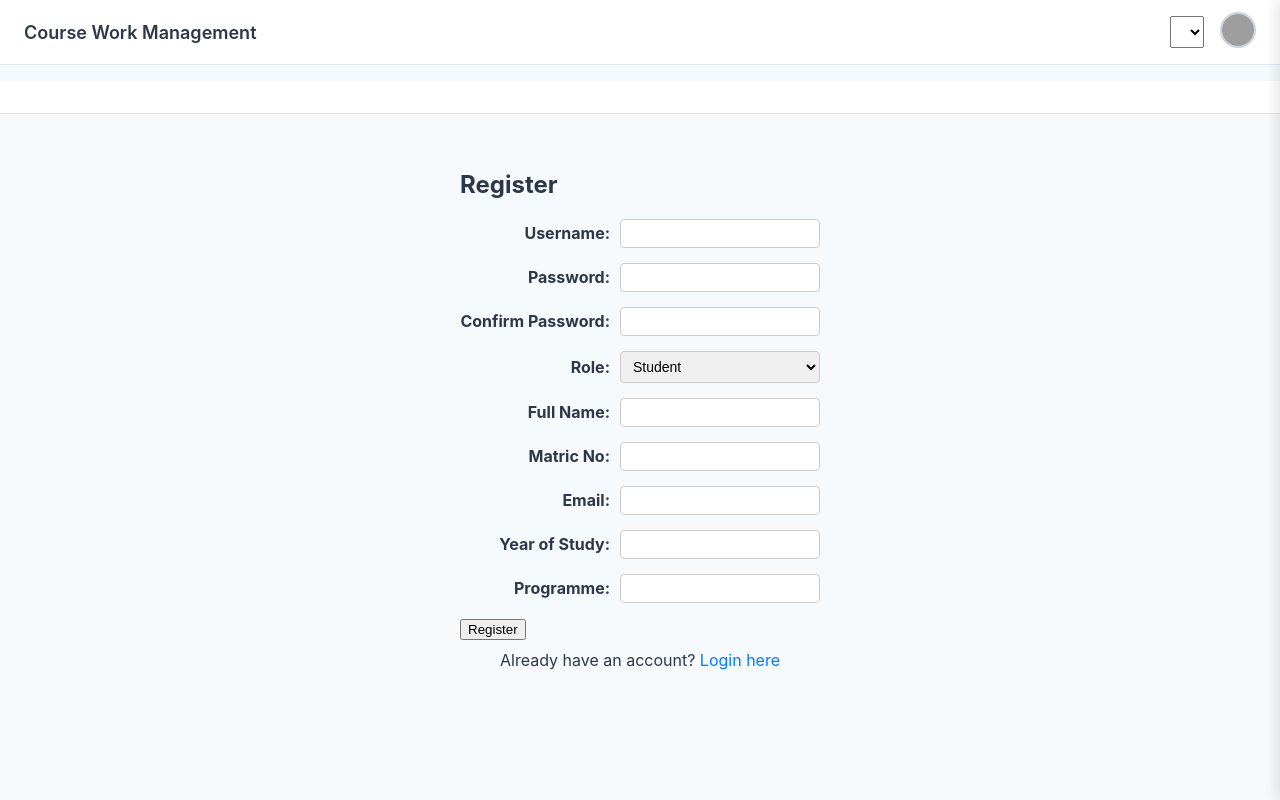
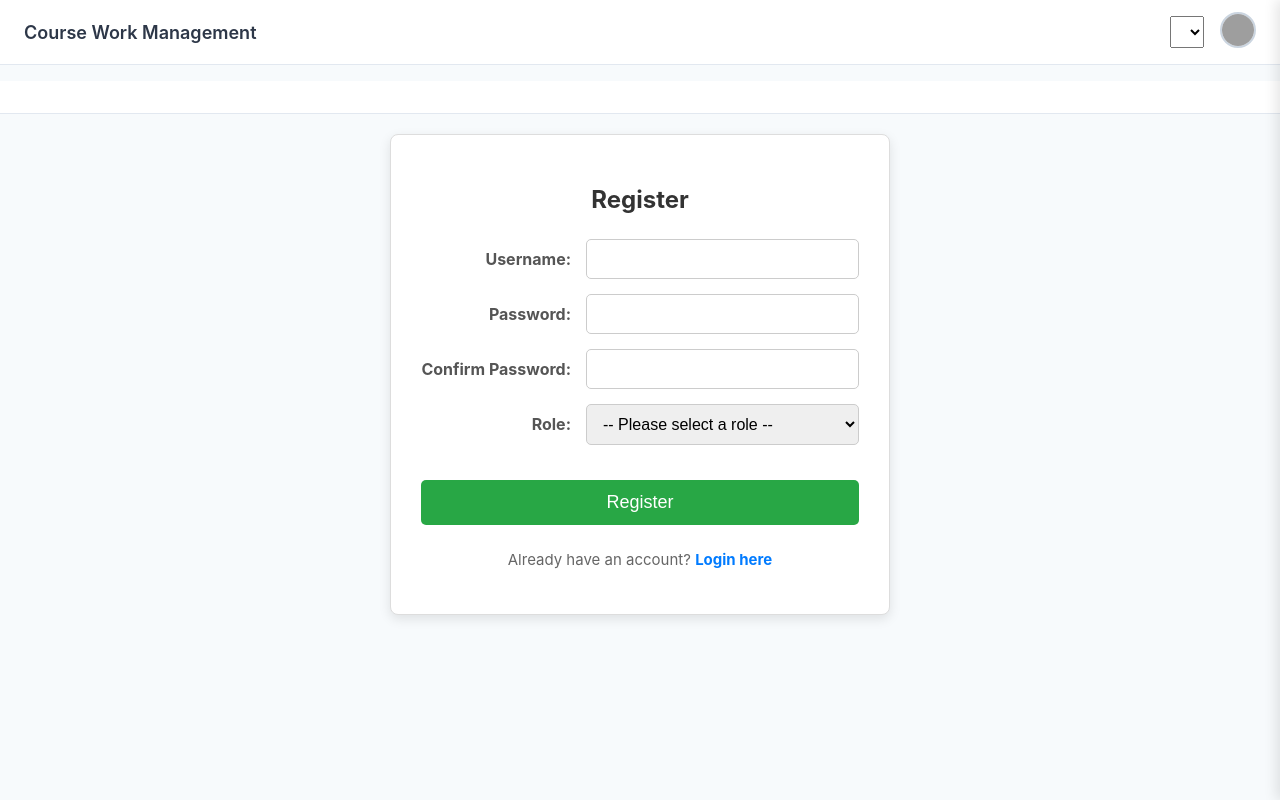
Before and after one commit to azizben345/course-mark-management-webapp, a Vue app in the folder frontend/: page /#/register in a window 1280 px wide. Built offline with nearby package versions, Linux system fonts and the light colour scheme; sample sign-in values are in the browser's storage; grey boxes are pictures that could not be loaded.

Commit message:
styled register and login page

```diff
--- a/frontend/src/views/MyRegister.vue
+++ b/frontend/src/views/MyRegister.vue
@@ -1,5 +1,5 @@
 <template>
-
+  <div>
     <div class="register-container">
       <h2>Register</h2>
       <form @submit.prevent="register">
@@ -22,14 +22,17 @@
         <div class="form-row">
           <label for="role">Role:</label>
           <select v-model="form.role" id="role" required>
+            <option :value="null" disabled>-- Please select a role --</option> <!-- Added default null option -->
             <option value="student">Student</option>
             <option value="lecturer">Lecturer</option>
             <option value="advisor">Advisor</option>
+            <option value="admin">Admin</option>
           </select>
         </div>
 
         <!-- Conditional Fields: Student -->
         <div v-if="form.role === 'student'">
+            <h3>Student Details</h3>
             <div class="form-row">
                 <label for="fullName">Full Name:</label>
                 <input v-model="form.fullName" type="text" id="fullName" required />
@@ -47,7 +50,7 @@
 
             <div class="form-row">
                 <label for="yearOfStudy">Year of Study:</label>
-                <input v-model="form.yearOfStudy" type="text" id="yearOfStudy" required />
+                <input v-model="form.yearOfStudy" type="number" id="yearOfStudy" required min="1" max="6"/> <!-- Changed to type number, added min/max -->
             </div>
 
             <div class="form-row">
@@ -56,9 +59,9 @@
             </div>
         </div>
 
-
         <!-- Conditional Fields: Lecturer -->
         <div v-if="form.role === 'lecturer'">
+            <h3>Lecturer Details</h3>
             <div class="form-row">
                 <label for="lecturerName">Full Name:</label>
                 <input v-model="form.lecturerName" type="text" id="lecturerName" required />
@@ -82,6 +85,7 @@
 
         <!-- Conditional Fields: Advisor -->
         <div v-if="form.role === 'advisor'">
+            <h3>Academic Advisor Details</h3>
             <div class="form-row">
                 <label for="advisorName">Full Name:</label>
                 <input v-model="form.advisorName" type="text" id="advisorName" required />
@@ -115,10 +119,10 @@
 
         <p class="login-link">
           Already have an account?
-        <router-link to="/login">Login here</router-link>
+          <router-link to="/">Login here</router-link> <!-- Corrected to '/' for login route -->
         </p>
       </form>
-
+    </div>
   </div>
 </template>
 
@@ -127,28 +131,24 @@ export default {
   name: 'MyRegister',
   data() {
     return {
-
       successMessage: '',
       errorMessage: '',
       form: {
         username: '',
         password: '',
         confirmPassword: '',
-        role: 'student',
-
-        //Student fields
+        role: null, // <--- Set default role to null (unselected)
+        // Student fields (initialize to empty strings)
         fullName: '',
         matricNo: '',
         email: '',
         yearOfStudy: '',
         programme: '',
-
-        //Lecturer fields
+        // Lecturer fields
         lecturerName: '',
         lecturerStaffId: '',
         lecturerEmail: '',
         lecturerDepartment: '',
-
         // Advisor fields
         advisorName: '',
         advisorStaffId: '',
@@ -158,11 +158,43 @@ export default {
       }
     };
   },
+  watch: {
+    // Watch for changes in role and clear conditional fields if role changes
+    'form.role'(newRole, oldRole) {
+      if (newRole !== 'student' && oldRole === 'student') {
+        this.form.fullName = '';
+        this.form.matricNo = '';
+        this.form.email = '';
+        this.form.yearOfStudy = '';
+        this.form.programme = '';
+      }
+      if (newRole !== 'lecturer' && oldRole === 'lecturer') {
+        this.form.lecturerName = '';
+        this.form.lecturerStaffId = '';
+        this.form.lecturerEmail = '';
+        this.form.lecturerDepartment = '';
+      }
+      if (newRole !== 'advisor' && oldRole === 'advisor') {
+        this.form.advisorName = '';
+        this.form.advisorStaffId = '';
+        this.form.advisorEmail = '';
+        this.form.advisorDepartment = '';
+        this.form.adviseeQuota = '';
+      }
+    }
+  },
   methods: {
     async register() {
+      this.errorMessage = '';
+      this.successMessage = '';
+
       // Basic client-side validation
       if (this.form.password !== this.form.confirmPassword) {
         this.errorMessage = "Passwords do not match.";
+        return;
+      }
+      if (this.form.role === null) { // Check if a role has been selected
+        this.errorMessage = "Please select a role.";
         return;
       }
 
@@ -172,24 +204,36 @@ export default {
         role: this.form.role
       };
 
-      // Add role-specific fields
+      // Add role-specific fields and perform client-side validation
       if (this.form.role === 'student') {
+        if (!this.form.fullName || !this.form.matricNo || !this.form.email || !this.form.yearOfStudy || !this.form.programme) {
+            this.errorMessage = "All student details (Full Name, Matric No, Email, Year of Study, Programme) are required.";
+            return;
+        }
         body.full_name = this.form.fullName;
         body.matric_no = this.form.matricNo;
         body.email = this.form.email;
-        body.year_of_study = this.form.yearOfStudy;
+        body.year_of_study = parseInt(this.form.yearOfStudy); // Ensure it's an integer
         body.programme = this.form.programme;
       } else if (this.form.role === 'lecturer') {
+        if (!this.form.lecturerName || !this.form.lecturerStaffId || !this.form.lecturerEmail || !this.form.lecturerDepartment) {
+            this.errorMessage = "All lecturer details (Full Name, Staff ID, Email, Department) are required.";
+            return;
+        }
         body.full_name = this.form.lecturerName;
         body.email = this.form.lecturerEmail;
-        body.staff_id = this.form.lecturerStaffId;
+        body.lecturer_id = this.form.lecturerStaffId; // Assuming staff_id maps to lecturer_id in DB
         body.department = this.form.lecturerDepartment;
       } else if (this.form.role === 'advisor') {
+        if (!this.form.advisorName || !this.form.advisorStaffId || !this.form.advisorEmail || !this.form.advisorDepartment || !this.form.adviseeQuota) {
+            this.errorMessage = "All advisor details (Full Name, Staff ID, Email, Department, Advisee Quota) are required.";
+            return;
+        }
         body.full_name = this.form.advisorName;
         body.email = this.form.advisorEmail;
-        body.staff_id = this.form.advisorStaffId;
+        body.advisor_id = this.form.advisorStaffId; // Assuming staff_id maps to advisor_id in DB
         body.department = this.form.advisorDepartment;
-        body.advisee_quota = this.form.adviseeQuota;
+        body.advisee_quota = parseInt(this.form.adviseeQuota); // Ensure it's an integer
       }
 
       try {
@@ -202,92 +246,77 @@ export default {
         const data = await res.json();
 
         if (res.ok) {
-          this.successMessage = 'Registration successful!';
+          this.successMessage = 'Registration successful! Redirecting to login...';
           this.errorMessage = '';
+          // Reset form fields after successful registration
+          this.resetForm(); // <--- Call resetForm after successful registration
+
+          // Redirect to login page after a short delay
+          setTimeout(() => {
+            this.$router.push('/'); // <--- Redirect to the login route (root path)
+          }, 2000); // Redirect after 2 seconds
+
+        } else {
+          this.errorMessage = data.error || 'Registration failed.';
+          console.error('Registration Error:', data);
+        }
+      } catch (err) {
+        console.error('Network error during registration:', err);
+        this.errorMessage = 'Network error. Could not connect to the server. Please try again.';
+      }
+    },
+    resetForm() {
         this.form = {
             username: '',
             password: '',
             confirmPassword: '',
-            role: 'student',
-
-            //Student fields
+            role: null, // Reset to null
             fullName: '',
             matricNo: '',
             email: '',
             yearOfStudy: '',
             programme: '',
-
-            //Lecturer fields
             lecturerName: '',
             lecturerStaffId: '',
             lecturerEmail: '',
             lecturerDepartment: '',
-
-            // Advisor fields
             advisorName: '',
             advisorStaffId: '',
             advisorEmail: '',
             advisorDepartment: '',
             adviseeQuota:''
         };
-        } else {
-          this.errorMessage = data.error || 'Registration failed.';
-        }
-      } catch (err) {
-        console.error('Registration error:', err);
-        this.errorMessage = 'Network error. Please try again.';
-
-      }
     }
   }
 };
 </script>
 
 <style scoped>
-
 .register-container {
-  max-width: 400px;
-  margin: auto;
-  padding: 20px;
-}
-.error {
-  color: red;
-  margin-top: 10px;
-}
-.success {
-  color: green;
-  margin-top: 10px;
-}
-.login-link {
-  margin-top: 10px;
-  text-align: center;
-}
-.login-link a {
-  color: #007bff;
-  text-decoration: none;
-}
-.login-link a:hover {
-  text-decoration: underline;
-}
-form > div:not(:has(div)) {
-  display: flex;
-  align-items: center;
-  margin-bottom: 15px;
+  max-width: 500px; /* Adjusted max-width to better fit all fields */
+  margin: 20px auto; /* Added margin-top/bottom */
+  padding: 30px; /* Increased padding */
+  border: 1px solid #ddd;
+  border-radius: 8px;
+  box-shadow: 0 4px 12px rgba(0, 0, 0, 0.1); /* Slightly more prominent shadow */
+  background-color: #fff;
 }
 
-form label {
-  width: 150px; /* Fixed label width */
-  margin-right: 10px;
-  font-weight: bold;
-  text-align: right;
+h2 {
+  text-align: center;
+  color: #333;
+  margin-bottom: 25px; /* Increased margin */
+  font-size: 24px; /* Larger heading */
 }
 
-form input,
-form select {
-  flex: 1; /* Input takes up remaining space */
-  padding: 6px 8px;
-  border: 1px solid #ccc;
-  border-radius: 4px;
+h3 { /* Style for conditional section titles */
+    text-align: center;
+    color: #444;
+    margin-top: 25px;
+    margin-bottom: 15px;
+    font-size: 20px;
+    border-bottom: 1px solid #eee;
+    padding-bottom: 5px;
 }
 
 .form-row {
@@ -298,17 +327,68 @@ form select {
 
 .form-row label {
   width: 150px;
-  margin-right: 10px;
+  margin-right: 15px; /* Increased margin */
   font-weight: bold;
   text-align: right;
+  color: #555;
 }
 
 .form-row input,
 .form-row select {
   flex: 1;
-  padding: 6px 8px;
+  padding: 10px 12px; /* Increased padding */
   border: 1px solid #ccc;
-  border-radius: 4px;
+  border-radius: 5px; /* Slightly more rounded corners */
+  box-sizing: border-box;
+  font-size: 16px; /* Larger font size for inputs */
 }
 
+button {
+  width: 100%;
+  padding: 12px; /* Increased padding */
+  background-color: #28a745; /* Green for register button */
+  color: white;
+  border: none;
+  border-radius: 5px;
+  font-size: 18px; /* Larger font size */
+  cursor: pointer;
+  transition: background-color 0.3s ease, transform 0.2s ease;
+  margin-top: 20px; /* Added margin to separate from fields */
+}
+
+button:hover {
+  background-color: #218838;
+  transform: translateY(-2px); /* Slight lift effect */
+}
+
+.error {
+  color: #dc3545; /* Bootstrap red */
+  margin-top: 15px;
+  text-align: center;
+  font-weight: bold;
+}
+
+.success {
+  color: #28a745; /* Bootstrap green */
+  margin-top: 15px;
+  text-align: center;
+  font-weight: bold;
+}
+
+.login-link {
+  margin-top: 25px; /* Increased margin */
+  text-align: center;
+  font-size: 15px;
+  color: #666;
+}
+
+.login-link a {
+  color: #007bff;
+  text-decoration: none;
+  font-weight: bold;
+}
+
+.login-link a:hover {
+  text-decoration: underline;
+}
 </style>
```
Also changed, not shown: frontend/src/views/MyLogin.vue (+99 -46 lines), 1 other file (tests, documents, lock files or other folders). Lines whose indentation alone changed are shown as unchanged.
